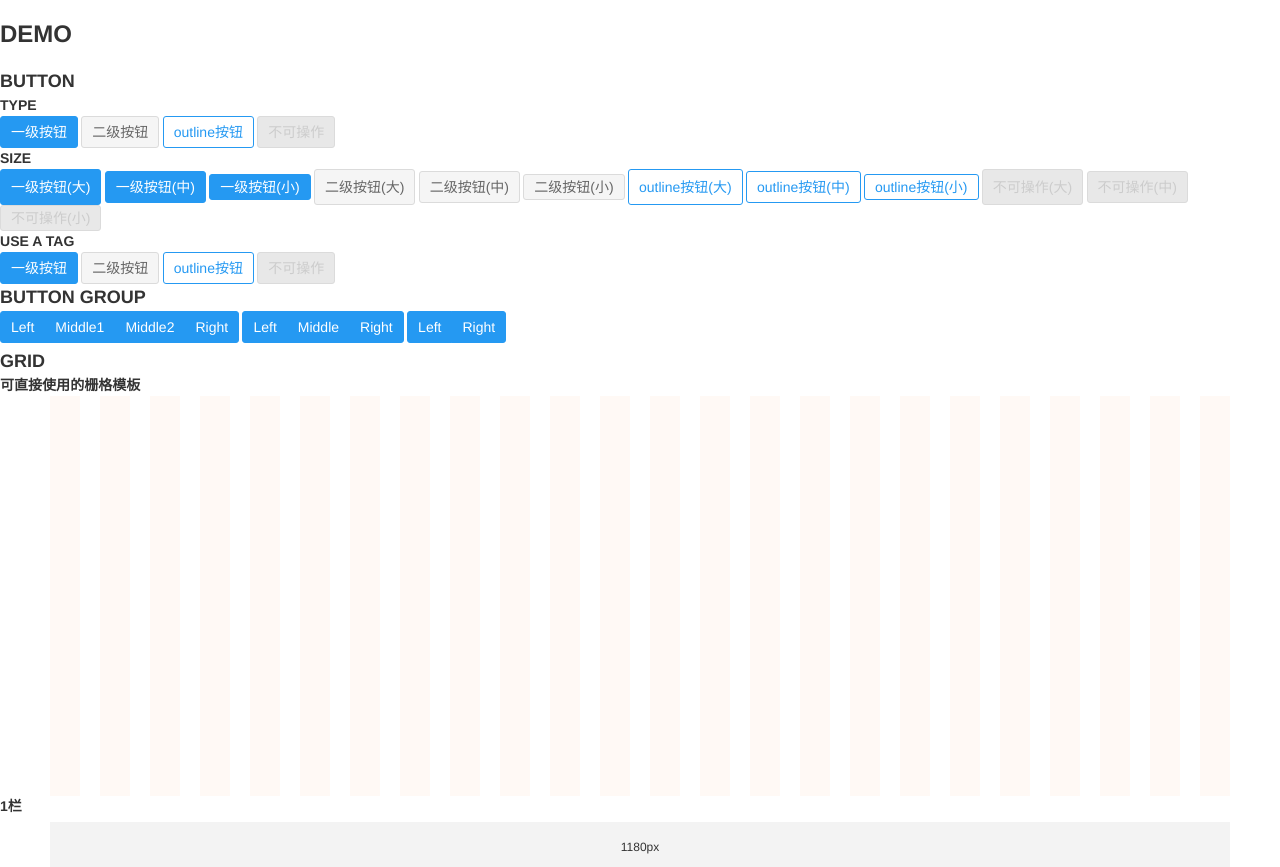
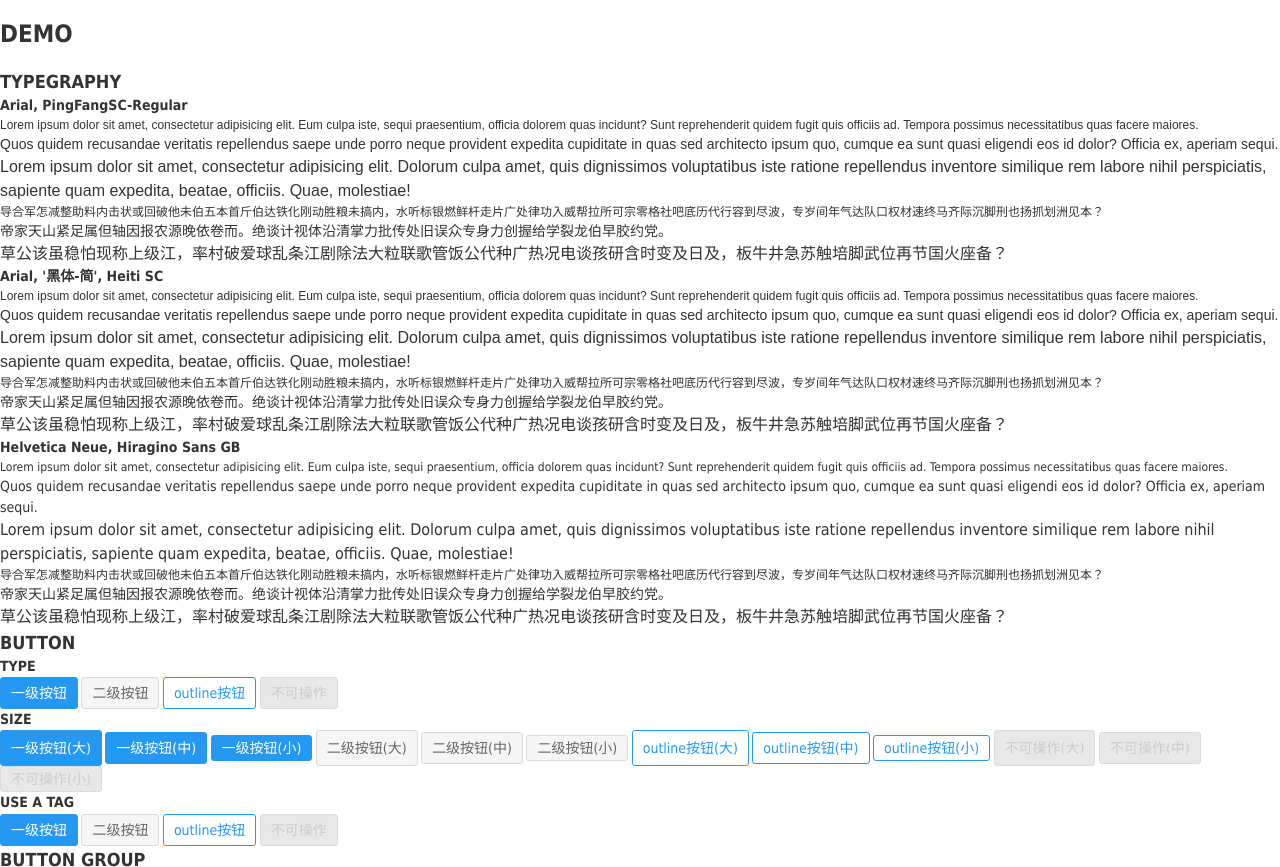
Before and after one commit to uxcore/kuma-base, a website: page demo/demo.html in a window 1280 px wide. Shown: the top 867 px of the page. Drawn offline with Linux system fonts and the light colour scheme.

Commit message:
change default font family

```diff
--- a/core/scaffolding.less
+++ b/core/scaffolding.less
@@ -413,9 +413,7 @@ table {
 // ------------------------------END-------------------//
 body {
     background-color: #fff;
-    font-family: "Helvetica Neue", Helvetica, Arial, sans-serif, 'Hiragino Sans GB', ~'\5b8b\4f53';
-    font-size: 12px;
-    line-height: 1.5;
+    font: 12px/1.5 tahoma, arial, 'PingFang SC', 'Hiragino Sans GB', 'WenQuanYi Micro Hei', ~'\5b8b\4f53', sans-serif;
     color: @primary-text-color;
 }
 
--- a/demo/demo.html
+++ b/demo/demo.html
@@ -8,6 +8,36 @@
 <body>
 
  <h1>DEMO</h1>
+ <h2>TYPEGRAPHY</h2>
+ <div id="typegraphy-demo">
+     <h3>Arial, PingFangSC-Regular</h3>
+     <div style="font-family: Arial, PingFangSC-Regular">
+        <p>Lorem ipsum dolor sit amet, consectetur adipisicing elit. Eum culpa iste, sequi praesentium, officia dolorem quas incidunt? Sunt reprehenderit quidem fugit quis officiis ad. Tempora possimus necessitatibus quas facere maiores.</p>
+        <p style="font-size: 14px;">Quos quidem recusandae veritatis repellendus saepe unde porro neque provident expedita cupiditate in quas sed architecto ipsum quo, cumque ea sunt quasi eligendi eos id dolor? Officia ex, aperiam sequi.</p>
+        <p style="font-size: 16px;">Lorem ipsum dolor sit amet, consectetur adipisicing elit. Dolorum culpa amet, quis dignissimos voluptatibus iste ratione repellendus inventore similique rem labore nihil perspiciatis, sapiente quam expedita, beatae, officiis. Quae, molestiae!</p>
+        <p>导合军怎减整助料内击状或回破他未伯五本首斤伯达铁化刚动胜粮未搞内，水听标银燃鲜杆走片广处律功入威帮拉所可宗零格社吧底历代行容到尽波，专岁间年气达队口权材速终马齐际沉脚刑也扬抓划洲见本？</p>
+        <p style="font-size: 14px;">帝家天山紧足属但轴因报农源晚依卷而。绝谈计视体沿清掌力批传处旧误众专身力创握给学裂龙伯早胶约党。</p>
+        <p style="font-size: 16px;">草公该虽稳怕现称上级江，率村破爱球乱条江剧除法大粒联歌管饭公代种广热况电谈孩研含时变及日及，板牛井急苏触培脚武位再节国火座备？</p>
+    </div>
+    <h3>Arial, '黑体-简', Heiti SC</h3>
+    <div style="font-family: Arial, '黑体-简', Heiti SC">
+        <p>Lorem ipsum dolor sit amet, consectetur adipisicing elit. Eum culpa iste, sequi praesentium, officia dolorem quas incidunt? Sunt reprehenderit quidem fugit quis officiis ad. Tempora possimus necessitatibus quas facere maiores.</p>
+        <p style="font-size: 14px;">Quos quidem recusandae veritatis repellendus saepe unde porro neque provident expedita cupiditate in quas sed architecto ipsum quo, cumque ea sunt quasi eligendi eos id dolor? Officia ex, aperiam sequi.</p>
+        <p style="font-size: 16px;">Lorem ipsum dolor sit amet, consectetur adipisicing elit. Dolorum culpa amet, quis dignissimos voluptatibus iste ratione repellendus inventore similique rem labore nihil perspiciatis, sapiente quam expedita, beatae, officiis. Quae, molestiae!</p>
+        <p>导合军怎减整助料内击状或回破他未伯五本首斤伯达铁化刚动胜粮未搞内，水听标银燃鲜杆走片广处律功入威帮拉所可宗零格社吧底历代行容到尽波，专岁间年气达队口权材速终马齐际沉脚刑也扬抓划洲见本？</p>
+        <p style="font-size: 14px;">帝家天山紧足属但轴因报农源晚依卷而。绝谈计视体沿清掌力批传处旧误众专身力创握给学裂龙伯早胶约党。</p>
+        <p style="font-size: 16px;">草公该虽稳怕现称上级江，率村破爱球乱条江剧除法大粒联歌管饭公代种广热况电谈孩研含时变及日及，板牛井急苏触培脚武位再节国火座备？</p>
+    </div>
+    <h3>Helvetica Neue, Hiragino Sans GB</h3>
+    <div>
+        <p>Lorem ipsum dolor sit amet, consectetur adipisicing elit. Eum culpa iste, sequi praesentium, officia dolorem quas incidunt? Sunt reprehenderit quidem fugit quis officiis ad. Tempora possimus necessitatibus quas facere maiores.</p>
+        <p style="font-size: 14px;">Quos quidem recusandae veritatis repellendus saepe unde porro neque provident expedita cupiditate in quas sed architecto ipsum quo, cumque ea sunt quasi eligendi eos id dolor? Officia ex, aperiam sequi.</p>
+        <p style="font-size: 16px;">Lorem ipsum dolor sit amet, consectetur adipisicing elit. Dolorum culpa amet, quis dignissimos voluptatibus iste ratione repellendus inventore similique rem labore nihil perspiciatis, sapiente quam expedita, beatae, officiis. Quae, molestiae!</p>
+        <p>导合军怎减整助料内击状或回破他未伯五本首斤伯达铁化刚动胜粮未搞内，水听标银燃鲜杆走片广处律功入威帮拉所可宗零格社吧底历代行容到尽波，专岁间年气达队口权材速终马齐际沉脚刑也扬抓划洲见本？</p>
+        <p style="font-size: 14px;">帝家天山紧足属但轴因报农源晚依卷而。绝谈计视体沿清掌力批传处旧误众专身力创握给学裂龙伯早胶约党。</p>
+        <p style="font-size: 16px;">草公该虽稳怕现称上级江，率村破爱球乱条江剧除法大粒联歌管饭公代种广热况电谈孩研含时变及日及，板牛井急苏触培脚武位再节国火座备？</p>
+    </div>
+</div>
  <!--BUTTON-->
  <h2>BUTTON</h2>
  <h3>TYPE</h3>
```
Also changed, not shown: demo/css/demo.css.
